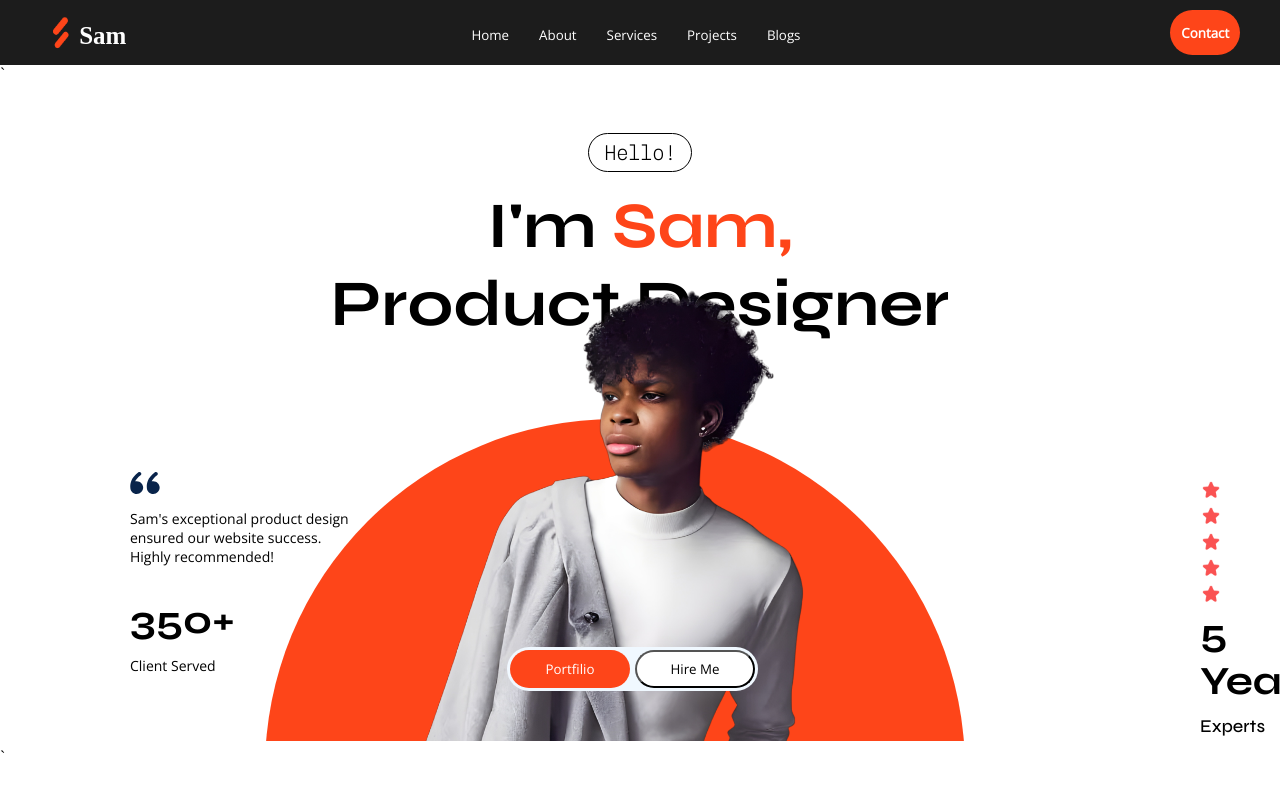
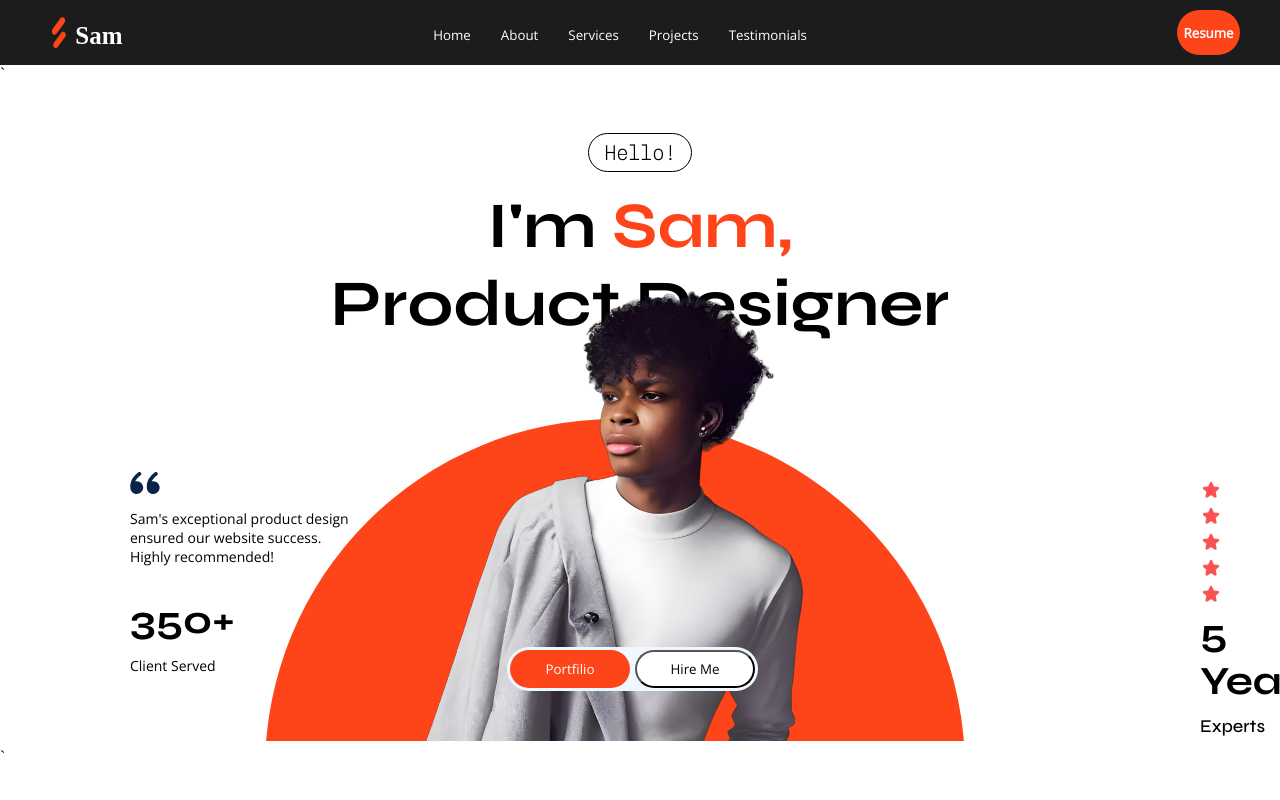
Before and after one commit to Samyung55/portfolio, a React (Vite) app: page / in a window 1280 px wide. Shown: the top 800 px of the page. Built offline with nearby package versions, Linux system fonts and the light colour scheme.

Commit message:
Update Desktop.jsx

```diff
--- a/src/components/Navbar/Desktop.jsx
+++ b/src/components/Navbar/Desktop.jsx
@@ -1,22 +1,27 @@
 import React from "react";
 import "./desktop.css"
+import s from "../../assets/s.png"
 
 const Desktop = () => {
+
+  function openInstagram() {
+    window.location.href = 'https://www.instagram.com/yungofficial5';
+  }
 
     return (
       <div className="nav-desktop">
           <div className="naming">
-          <img src="src\assets\s.png" alt="logo" />
+          <img src={s} alt="logo" />
           <h3>Sam</h3>
           </div>
           <ul className="nav-listing">
             <li><a href="#">Home</a></li>
-            <li><a href="#">About</a></li>
-            <li><a href="#">Services</a></li>
-            <li><a href="#">Projects</a></li>
-            <li><a href="#">Blogs</a></li>
+            <li><a href="#work">About</a></li>
+            <li><a href="#services">Services</a></li>
+            <li><a href="#projects">Projects</a></li>
+            <li><a href="#testimonials">Testimonials</a></li>
           </ul>
-        <button className="nav-button-desk">Contact</button>
+        <button onClick={openInstagram} className="nav-button-desk">Resume</button>
       </div>
     );
   }
```
